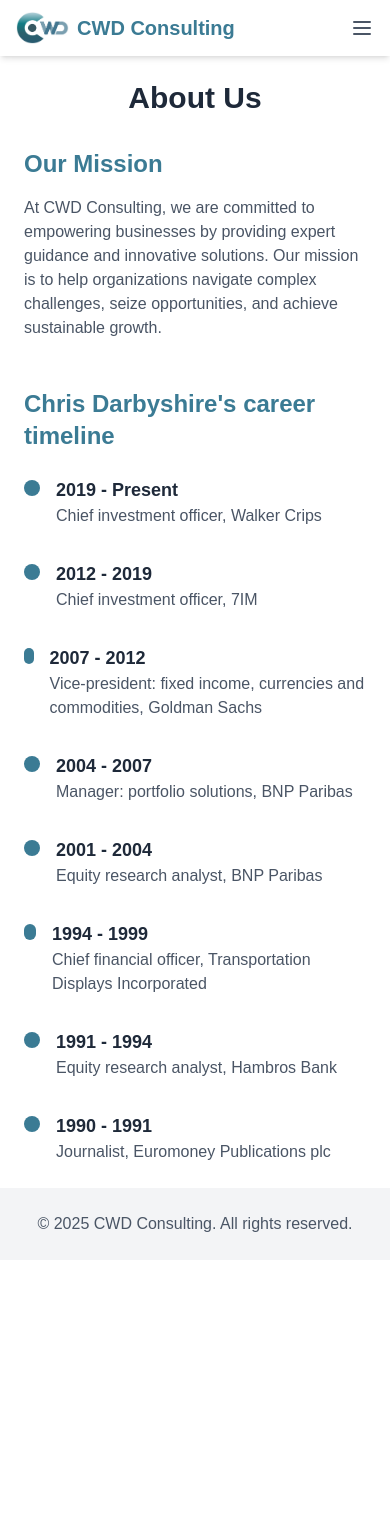
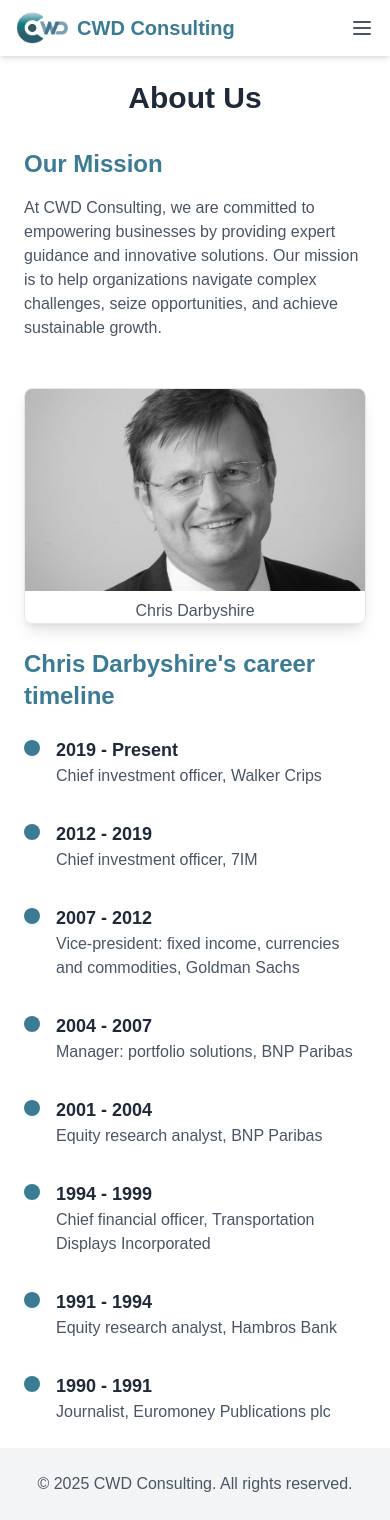
Before and after one commit to maxsherman1/cwd-consulting, a Next.js app: page /about in a window 390 px wide. Before the commit the page ends 1260 px from the top, so only its background shows below. Built offline with nearby package versions, Linux system fonts and the light colour scheme.

Commit message:
Updated about us page to contain a picture of our client. Ensure formatting remained responsive.

```diff
--- a/src/app/about/page.tsx
+++ b/src/app/about/page.tsx
@@ -67,12 +67,14 @@ export default function About() {
 
       {/* Timeline Section */}
       <section>
+        <div className="flex flex-col lg:flex-row gap-6">
+          <div className="lg:w-1/2 order-2 lg:order-1">
             <h2 className="text-2xl font-semibold text-[var(--primary-teal)] mb-6">
               Chris Darbyshire&apos;s career timeline
             </h2>
             <div className="space-y-8 max-w-3xl">
               <div className="flex items-start">
-            <div className="w-4 h-4 bg-[var(--primary-teal)] rounded-full mt-1 mr-4"></div>
+                <div className="w-4 h-4 min-w-4 min-h-4 bg-[var(--primary-teal)] rounded-full mt-1 mr-4 flex-shrink-0"></div>
                 <div>
                   <h3 className="text-lg font-semibold text-gray-800">
                     2019 - Present
@@ -83,7 +85,7 @@ export default function About() {
                 </div>
               </div>
               <div className="flex items-start">
-            <div className="w-4 h-4 bg-[var(--primary-teal)] rounded-full mt-1 mr-4"></div>
+                <div className="w-4 h-4 min-w-4 min-h-4 bg-[var(--primary-teal)] rounded-full mt-1 mr-4 flex-shrink-0"></div>
                 <div>
                   <h3 className="text-lg font-semibold text-gray-800">
                     2012 - 2019
@@ -92,7 +94,7 @@ export default function About() {
                 </div>
               </div>
               <div className="flex items-start">
-            <div className="w-4 h-4 bg-[var(--primary-teal)] rounded-full mt-1 mr-4"></div>
+                <div className="w-4 h-4 min-w-4 min-h-4 bg-[var(--primary-teal)] rounded-full mt-1 mr-4 flex-shrink-0"></div>
                 <div>
                   <h3 className="text-lg font-semibold text-gray-800">
                     2007 - 2012
@@ -104,7 +106,7 @@ export default function About() {
                 </div>
               </div>
               <div className="flex items-start">
-            <div className="w-4 h-4 bg-[var(--primary-teal)] rounded-full mt-1 mr-4"></div>
+                <div className="w-4 h-4 min-w-4 min-h-4 bg-[var(--primary-teal)] rounded-full mt-1 mr-4 flex-shrink-0"></div>
                 <div>
                   <h3 className="text-lg font-semibold text-gray-800">
                     2004 - 2007
@@ -115,7 +117,7 @@ export default function About() {
                 </div>
               </div>
               <div className="flex items-start">
-            <div className="w-4 h-4 bg-[var(--primary-teal)] rounded-full mt-1 mr-4"></div>
+                <div className="w-4 h-4 min-w-4 min-h-4 bg-[var(--primary-teal)] rounded-full mt-1 mr-4 flex-shrink-0"></div>
                 <div>
                   <h3 className="text-lg font-semibold text-gray-800">
                     2001 - 2004
@@ -126,18 +128,19 @@ export default function About() {
                 </div>
               </div>
               <div className="flex items-start">
-            <div className="w-4 h-4 bg-[var(--primary-teal)] rounded-full mt-1 mr-4"></div>
+                <div className="w-4 h-4 min-w-4 min-h-4 bg-[var(--primary-teal)] rounded-full mt-1 mr-4 flex-shrink-0"></div>
                 <div>
                   <h3 className="text-lg font-semibold text-gray-800">
                     1994 - 1999
                   </h3>
                   <p className="text-gray-600">
-                Chief financial officer, Transportation Displays Incorporated
+                    Chief financial officer, Transportation Displays
+                    Incorporated
                   </p>
                 </div>
               </div>
               <div className="flex items-start">
-            <div className="w-4 h-4 bg-[var(--primary-teal)] rounded-full mt-1 mr-4"></div>
+                <div className="w-4 h-4 min-w-4 min-h-4 bg-[var(--primary-teal)] rounded-full mt-1 mr-4 flex-shrink-0"></div>
                 <div>
                   <h3 className="text-lg font-semibold text-gray-800">
                     1991 - 1994
@@ -148,7 +151,7 @@ export default function About() {
                 </div>
               </div>
               <div className="flex items-start">
-            <div className="w-4 h-4 bg-[var(--primary-teal)] rounded-full mt-1 mr-4"></div>
+                <div className="w-4 h-4 min-w-4 min-h-4 bg-[var(--primary-teal)] rounded-full mt-1 mr-4 flex-shrink-0"></div>
                 <div>
                   <h3 className="text-lg font-semibold text-gray-800">
                     1990 - 1991
@@ -159,6 +162,20 @@ export default function About() {
                 </div>
               </div>
             </div>
+          </div>
+          <div className="lg:w-1/2 flex justify-center order-1 lg:order-2">
+            <div className="relative overflow-hidden rounded-lg shadow-lg border border-gray-200 w-full max-h-128 flex flex-col items-center">
+              <img
+                src="/images/headshot.jpg"
+                alt="Chris Darbyshire"
+                className="object-cover object-center w-auto h-full mx-auto"
+              />
+              <p className="text-center text-ms text-gray-600 mt-2">
+                Chris Darbyshire
+              </p>
+            </div>
+          </div>
+        </div>
       </section>
     </div>
   );
```
Lines whose indentation alone changed are shown as unchanged.
